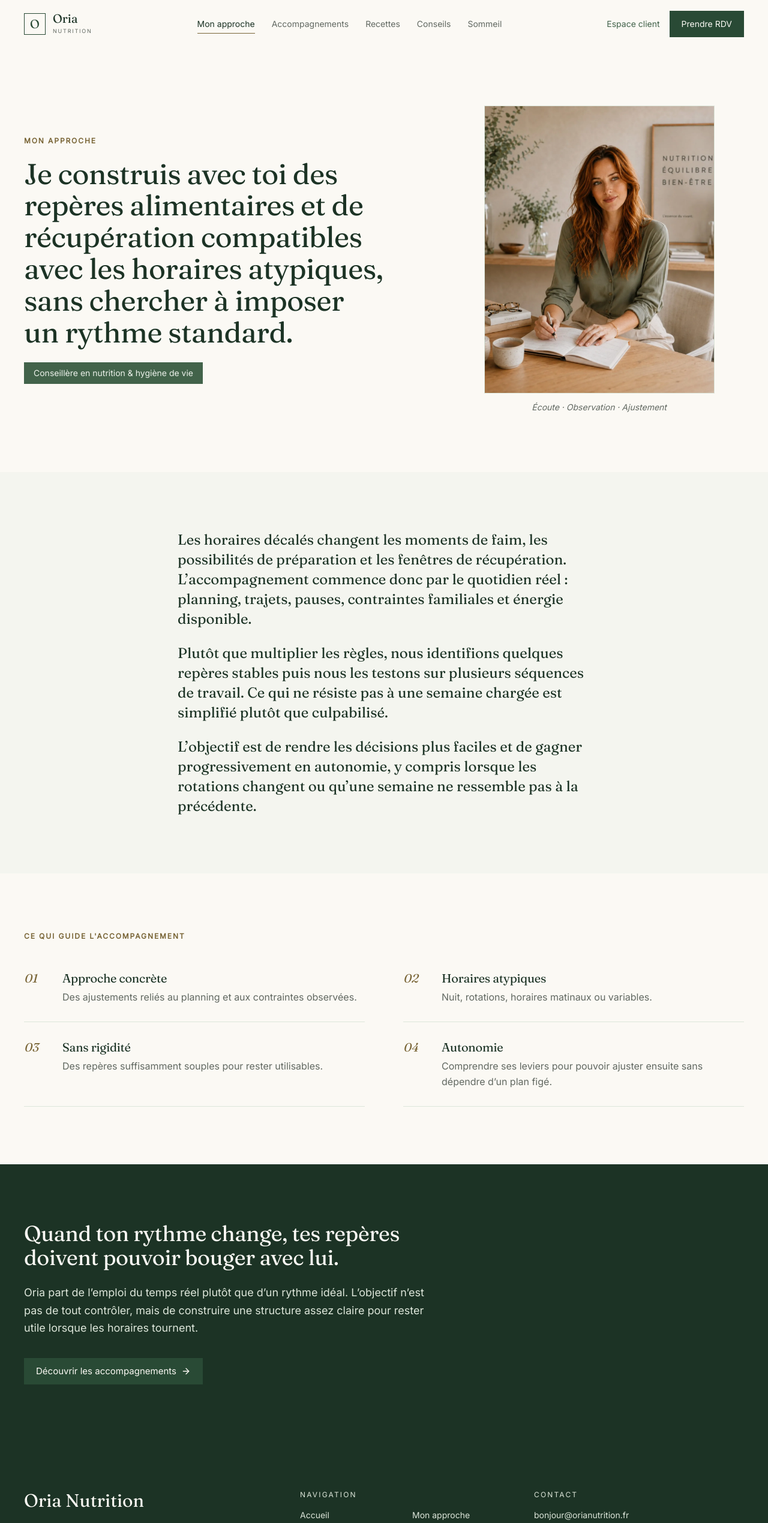
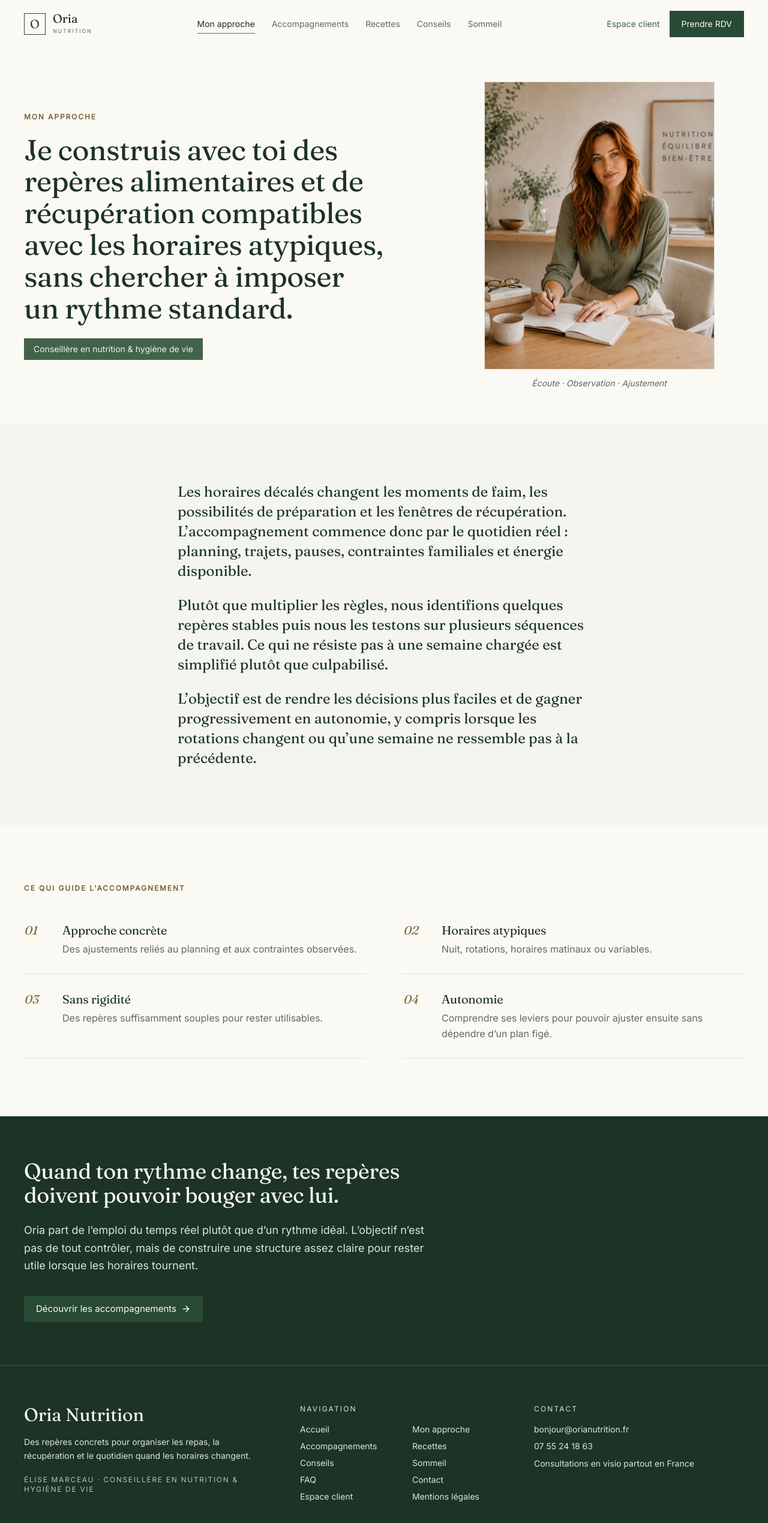
Before and after one commit to AmineAKIK/Orianutrition, a React (Vite) app: page /#/mon-approche in a window 1280 px wide. Shown: the top 2539 px of the page at 60% size. Built offline with nearby package versions, Linux system fonts and the light colour scheme.

Commit message:
Normalize vertical rhythm across routes (#34)
Unify route-start spacing, reduce stacked StandardPage whitespace, and tighten the closing-callout/footer transition while preserving generous editorial section rhythm.

```diff
--- a/src/components/layout/Footer.tsx
+++ b/src/components/layout/Footer.tsx
@@ -4,8 +4,8 @@ import { footerNav } from "../../data/site";
 
 export function Footer() {
   return (
-    <footer className="bg-forest-dark text-paper">
-      <div className="container-editorial grid gap-10 py-14 md:grid-cols-[1.2fr_1fr_1fr] lg:py-20">
+    <footer className="border-t border-sage/20 bg-forest-dark text-paper">
+      <div className="container-editorial grid gap-10 py-12 md:grid-cols-[1.2fr_1fr_1fr] lg:py-16">
         <div>
           <p className="font-serif text-3xl">{brand.name}</p>
           <p className="mt-4 max-w-sm text-sm leading-relaxed text-sage">
@@ -44,7 +44,7 @@ export function Footer() {
         </div>
       </div>
       <div className="border-t border-sage/20">
-        <p className="container-editorial py-5 text-xs leading-relaxed text-sage/80">
+        <p className="container-editorial py-4 text-xs leading-relaxed text-sage/80">
           Projet de démonstration — marque, identité, coordonnées, prix et
           données client fictifs. Aucune donnée réelle n’est traitée.
         </p>
--- a/src/pages/AboutPage.tsx
+++ b/src/pages/AboutPage.tsx
@@ -8,7 +8,7 @@ import portrait from "../assets/practitioner/elise-marceau-approche.webp";
 export function AboutPage() {
   return (
     <>
-      <section className="section-pad bg-paper">
+      <section className="page-start-pad bg-paper">
         <Container>
           <div className="grid items-center gap-8 lg:grid-cols-[1.15fr_.85fr] lg:gap-16">
             <div>
@@ -76,7 +76,7 @@ export function AboutPage() {
           </div>
         </Container>
       </section>
-      <section className="section-pad bg-forest-dark text-paper">
+      <section className="section-pad-sm bg-forest-dark text-paper">
         <Container>
           <div className="max-w-2xl">
             <h2 className="text-balance text-[2rem] leading-[1.1] text-paper md:text-4xl">
--- a/src/pages/StandardPage.tsx
+++ b/src/pages/StandardPage.tsx
@@ -25,7 +25,7 @@ export function StandardPage({
           </p>
         </Container>
       </section>
-      <section className="section-pad">
+      <section className="page-body-pad">
         <Container>{children}</Container>
       </section>
     </>
--- a/src/styles/index.css
+++ b/src/styles/index.css
@@ -116,8 +116,15 @@
   .section-pad-sm {
     padding-block: 40px;
   }
+  .page-start-pad,
+  #main-content > .section-pad:first-child {
+    padding-block: 40px 48px;
+  }
   .page-intro-pad {
-    padding-block: 40px;
+    padding-block: 40px 36px;
+  }
+  .page-body-pad {
+    padding-block: 48px;
   }
   .eyebrow {
     font-family: var(--font-sans);
@@ -141,8 +148,15 @@
     .section-pad-sm {
       padding-block: 48px;
     }
+    .page-start-pad,
+    #main-content > .section-pad:first-child {
+      padding-block: 48px 56px;
+    }
     .page-intro-pad {
-      padding-block: 48px;
+      padding-block: 48px 40px;
+    }
+    .page-body-pad {
+      padding-block: 56px;
     }
   }
   @media (min-width: 768px) {
@@ -160,13 +174,27 @@
     .section-pad-sm {
       padding-block: 72px;
     }
+    .page-start-pad,
+    #main-content > .section-pad:first-child {
+      padding-block: 72px;
+    }
     .page-intro-pad {
-      padding-block: 80px;
+      padding-block: 72px 48px;
+    }
+    .page-body-pad {
+      padding-block: 64px 96px;
     }
   }
   @media (min-width: 1024px) and (max-height: 800px) {
+    .page-start-pad,
+    #main-content > .section-pad:first-child {
+      padding-block: 56px;
+    }
     .page-intro-pad {
-      padding-block: 56px;
+      padding-block: 56px 40px;
+    }
+    .page-body-pad {
+      padding-block: 48px 72px;
     }
     .home-hero-shell {
       padding-block: 32px;
```
Also changed, not shown: 1 other file (tests, documents, lock files or other folders).
